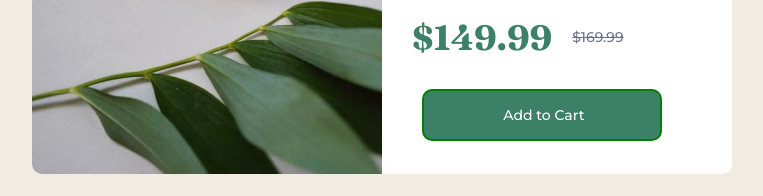
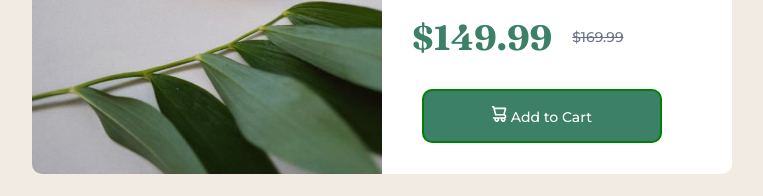
Before and after one commit to Nits-K/product-preview-card-component-main, a plain HTML site: page index.html in a window 1280 px wide. Shown: the part 489-685 px from the top of the page, without its empty margins (258-1021 px from the left). Drawn offline with Linux system fonts and the light colour scheme.

Commit message:
Update index.html
update icon path

```diff
--- a/index.html
+++ b/index.html
@@ -41,7 +41,7 @@
         <p id="f1">$169.99</p>
       </div>
         <button>
-          <img src="./icon-cart.svg" alt="" class="icon"> Add to Cart
+          <img src="./images/icon-cart.svg" alt="" class="icon"> Add to Cart
              </button>
 
       </div>
```
